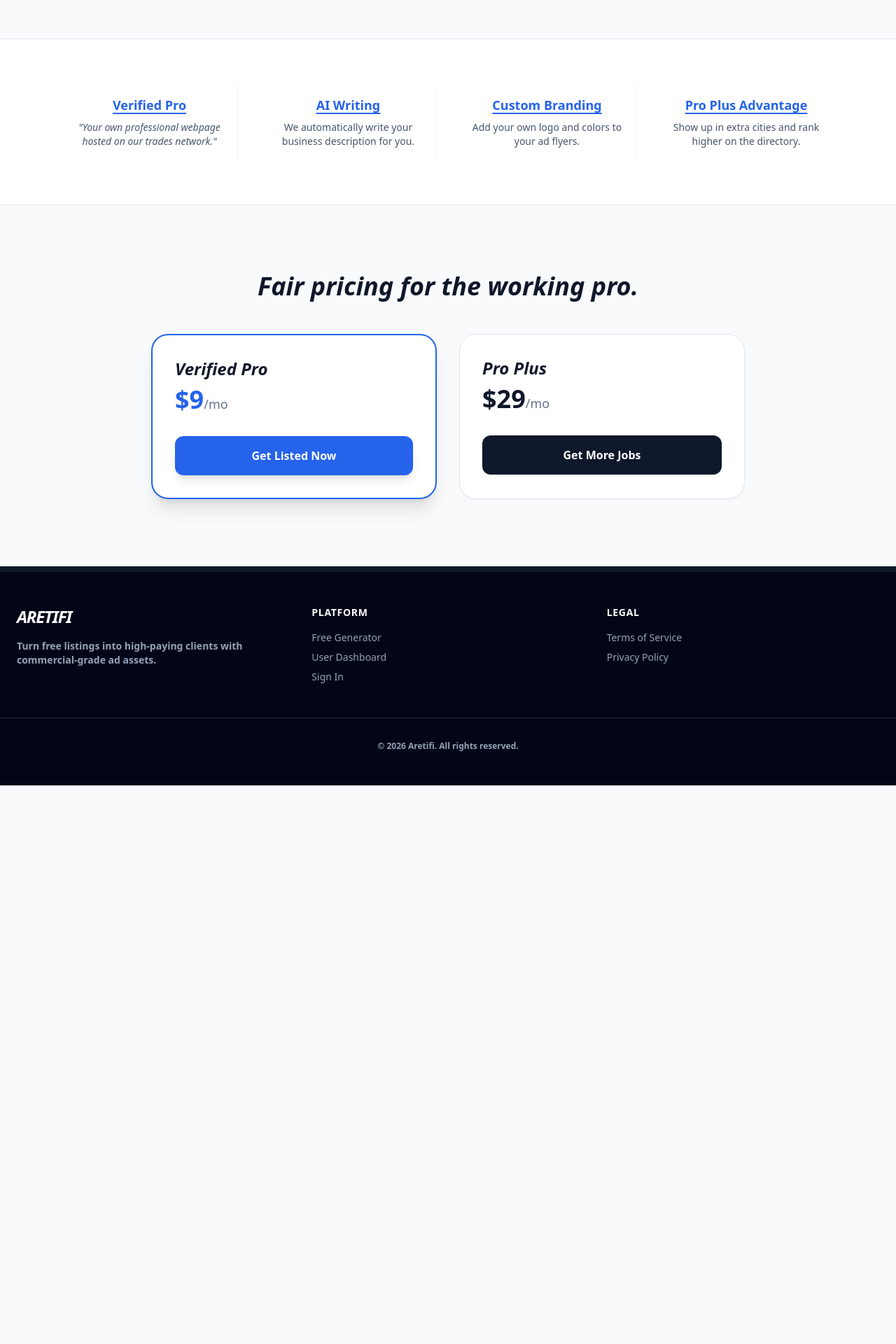
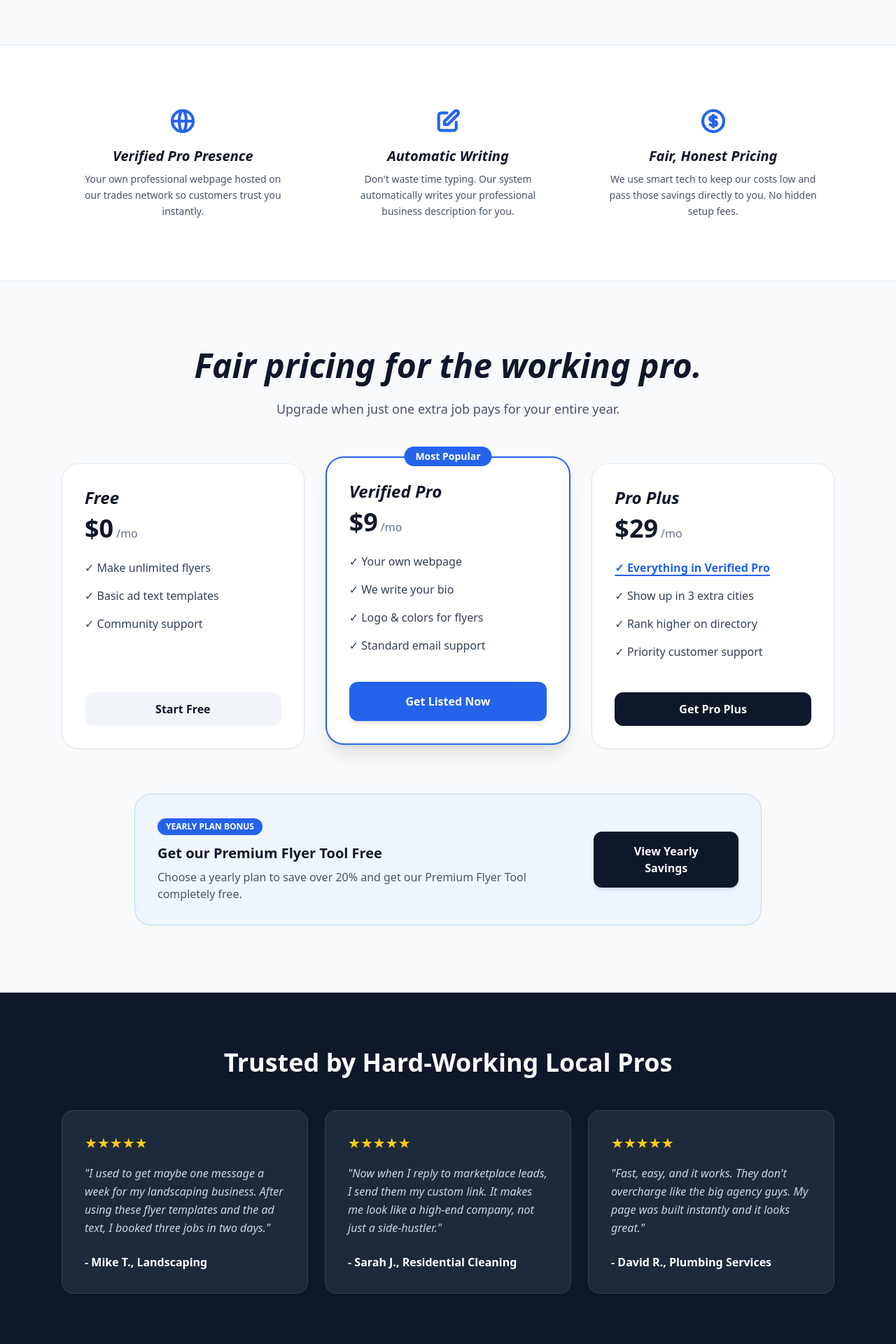
Before and after one commit to jakejmanley-collab/local-service-ads, a Next.js app: page / in a window 1280 px wide. Shown: the part 560-2480 px from the top of the page at 70% size. Before the commit the page ends 1682 px from the top, so only its background shows below. Built offline with nearby package versions, Linux system fonts and the light colour scheme.

Commit message:
Update page.tsx

```diff
--- a/app/page.tsx
+++ b/app/page.tsx
@@ -13,7 +13,7 @@ export default function Home() {
           Look like a premium business. <br className="hidden md:block" />
           <span className="text-blue-600">Get more jobs.</span>
         </h1>
-        <p className="text-xl text-slate-600 mb-10 max-w-2xl mx-auto font-medium">
+        <p className="text-xl text-slate-600 mb-10 max-w-2xl mx-auto font-medium leading-relaxed">
           Stop overpaying for websites. Answer a few questions and our system builds you a professional webpage on our trades network instantly.
         </p>
         <div className="flex flex-col sm:flex-row justify-center gap-4">
@@ -26,48 +26,133 @@ export default function Home() {
         </div>
       </section>
 
-      {/* Feature Grid - Mirrored from your Upgrade Page */}
+      {/* Stats & Icons Section */}
       <section className="bg-white py-16 border-y border-slate-200">
         <div className="max-w-6xl mx-auto px-6">
-          <div className="grid md:grid-cols-2 lg:grid-cols-4 gap-8 text-center">
-            <div className="p-4 border-r md:border-slate-100 last:border-0">
-              <div className="text-blue-600 font-bold text-lg mb-2 underline underline-offset-4 decoration-2">Verified Pro</div>
-              <p className="text-slate-600 text-sm italic">"Your own professional webpage hosted on our trades network."</p>
+          <div className="grid md:grid-cols-3 gap-8 text-center">
+            <div className="p-6">
+              <div className="flex items-center justify-center gap-2 text-blue-600 mb-4">
+                <svg className="w-10 h-10" fill="none" stroke="currentColor" viewBox="0 0 24 24" xmlns="http://www.w3.org/2000/svg">
+                  <path strokeLinecap="round" strokeLinejoin="round" strokeWidth={2.5} d="M21 12a9 9 0 01-9 9m9-9a9 9 0 00-9-9m9 9H3m9 9a9 9 0 01-9-9m9 9c1.657 0 3-4.03 3-9s-1.343-9-3-9m0 18c-1.657 0-3-4.03-3-9s1.343-9 3-9m-9 9a9 9 0 019-9"></path>
+                </svg>
+              </div>
+              <h3 className="text-xl font-bold mb-2 text-slate-900 italic">Verified Pro Presence</h3>
+              <p className="text-slate-600 text-sm leading-relaxed">Your own professional webpage hosted on our trades network so customers trust you instantly.</p>
             </div>
-            <div className="p-4 border-r md:border-slate-100 last:border-0">
-              <div className="text-blue-600 font-bold text-lg mb-2 underline underline-offset-4 decoration-2">AI Writing</div>
-              <p className="text-slate-600 text-sm">We automatically write your business description for you.</p>
+            <div className="p-6">
+              <div className="flex items-center justify-center gap-2 text-blue-600 mb-4">
+                <svg className="w-10 h-10" fill="none" stroke="currentColor" viewBox="0 0 24 24" xmlns="http://www.w3.org/2000/svg">
+                  <path strokeLinecap="round" strokeLinejoin="round" strokeWidth={2.5} d="M11 5H6a2 2 0 00-2 2v11a2 2 0 002 2h11a2 2 0 002-2v-5m-1.414-9.414a2 2 0 112.828 2.828L11.828 15H9v-2.828l8.586-8.586z"></path>
+                </svg>
+              </div>
+              <h3 className="text-xl font-bold mb-2 text-slate-900 italic">Automatic Writing</h3>
+              <p className="text-slate-600 text-sm leading-relaxed">Don't waste time typing. Our system automatically writes your professional business description for you.</p>
             </div>
-            <div className="p-4 border-r md:border-slate-100 last:border-0">
-              <div className="text-blue-600 font-bold text-lg mb-2 underline underline-offset-4 decoration-2">Custom Branding</div>
-              <p className="text-slate-600 text-sm">Add your own logo and colors to your ad flyers.</p>
-            </div>
-            <div className="p-4">
-              <div className="text-blue-600 font-bold text-lg mb-2 underline underline-offset-4 decoration-2">Pro Plus Advantage</div>
-              <p className="text-slate-600 text-sm">Show up in extra cities and rank higher on the directory.</p>
+            <div className="p-6">
+              <div className="flex items-center justify-center gap-2 text-blue-600 mb-4">
+                <svg className="w-10 h-10" fill="none" stroke="currentColor" viewBox="0 0 24 24" xmlns="http://www.w3.org/2000/svg">
+                  <path strokeLinecap="round" strokeLinejoin="round" strokeWidth={2.5} d="M12 8c-1.657 0-3 .895-3 2s1.343 2 3 2 3 .895 3 2-1.343 2-3 2m0-8c1.11 0 2.08.402 2.599 1M12 8V7m0 1v8m0 0v1m0-1c-1.11 0-2.08-.402-2.599-1M21 12a9 9 0 11-18 0 9 9 0 0118 0z"></path>
+                </svg>
+              </div>
+              <h3 className="text-xl font-bold mb-2 text-slate-900 italic">Fair, Honest Pricing</h3>
+              <p className="text-slate-600 text-sm leading-relaxed">We use smart tech to keep our costs low and pass those savings directly to you. No hidden setup fees.</p>
             </div>
           </div>
         </div>
       </section>
 
-      {/* Pricing Teaser */}
-      <section className="py-24 bg-slate-50">
-        <div className="max-w-4xl mx-auto px-6 text-center">
-          <h2 className="text-4xl font-bold mb-12 italic">Fair pricing for the working pro.</h2>
-          <div className="grid md:grid-cols-2 gap-8 text-left">
-            <div className="bg-white p-8 rounded-3xl border-2 border-blue-600 shadow-xl">
-              <h3 className="text-2xl font-bold italic">Verified Pro</h3>
-              <p className="text-4xl font-bold mt-2 text-blue-600">$9<span className="text-lg text-slate-500 font-normal">/mo</span></p>
-              <Link href="/upgrade-offer" className="mt-8 block w-full bg-blue-600 text-white py-4 rounded-xl text-center font-bold shadow-lg hover:bg-blue-700 transition">Get Listed Now</Link>
+      {/* Detailed Pricing Grid */}
+      <section id="pricing" className="py-24 bg-slate-50 text-center">
+        <div className="max-w-6xl mx-auto px-6">
+          <h2 className="text-4xl md:text-5xl font-bold mb-6 italic text-slate-900">Fair pricing for the working pro.</h2>
+          <p className="text-lg text-slate-600 mb-16 max-w-2xl mx-auto">Upgrade when just one extra job pays for your entire year.</p>
+
+          <div className="grid md:grid-cols-3 gap-8 text-left mb-16">
+            {/* Free */}
+            <div className="bg-white rounded-3xl p-8 border border-slate-200 shadow-sm flex flex-col">
+              <h3 className="text-2xl font-semibold mb-2 italic">Free</h3>
+              <div className="flex items-baseline gap-1 mb-6">
+                <span className="text-4xl font-bold text-slate-900">$0</span>
+                <span className="text-slate-500 font-medium">/mo</span>
+              </div>
+              <ul className="space-y-4 mb-10 flex-grow text-slate-700">
+                <li>✓ Make unlimited flyers</li>
+                <li>✓ Basic ad text templates</li>
+                <li>✓ Community support</li>
+              </ul>
+              <Link href="/preview" className="w-full py-3 rounded-xl font-bold text-center bg-slate-100 text-slate-900 hover:bg-slate-200 transition">Start Free</Link>
             </div>
-            <div className="bg-white p-8 rounded-3xl border border-slate-200 shadow-sm">
-              <h3 className="text-2xl font-bold italic">Pro Plus</h3>
-              <p className="text-4xl font-bold mt-2 text-slate-900">$29<span className="text-lg text-slate-500 font-normal">/mo</span></p>
-              <Link href="/upgrade-offer" className="mt-8 block w-full bg-slate-900 text-white py-4 rounded-xl text-center font-bold hover:bg-slate-800 transition">Get More Jobs</Link>
+
+            {/* Verified Pro */}
+            <div className="bg-white rounded-3xl p-8 ring-2 ring-blue-600 shadow-xl relative md:-translate-y-2 flex flex-col">
+              <span className="absolute -top-4 left-1/2 -translate-x-1/2 bg-blue-600 text-white px-4 py-1 text-sm font-semibold rounded-full">Most Popular</span>
+              <h3 className="text-2xl font-semibold mb-2 italic">Verified Pro</h3>
+              <div className="flex items-baseline gap-1 mb-6">
+                <span className="text-4xl font-bold text-slate-900">$9</span>
+                <span className="text-slate-500 font-medium">/mo</span>
+              </div>
+              <ul className="space-y-4 mb-10 flex-grow text-slate-700 font-medium">
+                <li>✓ Your own webpage</li>
+                <li>✓ We write your bio</li>
+                <li>✓ Logo & colors for flyers</li>
+                <li>✓ Standard email support</li>
+              </ul>
+              <Link href="/upgrade-offer" className="w-full py-4 rounded-xl font-bold text-center bg-blue-600 text-white hover:bg-blue-700 shadow-md transition">Get Listed Now</Link>
+            </div>
+
+            {/* Pro Plus */}
+            <div className="bg-white rounded-3xl p-8 border border-slate-200 shadow-sm flex flex-col">
+              <h3 className="text-2xl font-semibold mb-2 italic">Pro Plus</h3>
+              <div className="flex items-baseline gap-1 mb-6">
+                <span className="text-4xl font-bold text-slate-900">$29</span>
+                <span className="text-slate-500 font-medium">/mo</span>
+              </div>
+              <ul className="space-y-4 mb-10 flex-grow text-slate-700">
+                <li className="font-bold text-blue-600 underline underline-offset-4 decoration-2">✓ Everything in Verified Pro</li>
+                <li>✓ Show up in 3 extra cities</li>
+                <li>✓ Rank higher on directory</li>
+                <li>✓ Priority customer support</li>
+              </ul>
+              <Link href="/upgrade-offer" className="w-full py-3 rounded-xl font-bold text-center bg-slate-900 text-white hover:bg-slate-800 transition">Get Pro Plus</Link>
+            </div>
+          </div>
+
+          {/* Bonus Banner */}
+          <div className="bg-blue-50 border border-blue-200 rounded-3xl p-8 flex flex-col md:flex-row items-center justify-between gap-8 max-w-4xl mx-auto shadow-sm">
+            <div className="text-left">
+              <div className="bg-blue-600 text-white font-bold px-3 py-1 rounded-full text-xs inline-block mb-3 uppercase">Yearly Plan Bonus</div>
+              <h3 className="text-xl font-bold text-slate-900 mb-2">Get our Premium Flyer Tool Free</h3>
+              <p className="text-slate-600">Choose a yearly plan to save over 20% and get our Premium Flyer Tool completely free.</p>
+            </div>
+            <Link href="/upgrade-offer" className="bg-slate-900 text-white font-semibold py-4 px-8 rounded-xl hover:bg-slate-800 transition-colors shadow-md">View Yearly Savings</Link>
+          </div>
+        </div>
+      </section>
+
+      {/* Reviews Section */}
+      <section className="bg-slate-900 text-white py-20">
+        <div className="max-w-6xl mx-auto px-6">
+          <h2 className="text-3xl md:text-4xl font-bold text-center mb-12">Trusted by Hard-Working Local Pros</h2>
+          <div className="grid md:grid-cols-3 gap-6">
+            <div className="bg-slate-800 p-8 rounded-2xl border border-slate-700">
+              <div className="text-yellow-400 mb-4 text-xl">★★★★★</div>
+              <p className="text-slate-300 mb-6 font-medium leading-relaxed italic">"I used to get maybe one message a week for my landscaping business. After using these flyer templates and the ad text, I booked three jobs in two days."</p>
+              <div className="font-bold text-white">- Mike T., Landscaping</div>
+            </div>
+            <div className="bg-slate-800 p-8 rounded-2xl border border-slate-700">
+              <div className="text-yellow-400 mb-4 text-xl">★★★★★</div>
+              <p className="text-slate-300 mb-6 font-medium leading-relaxed italic">"Now when I reply to marketplace leads, I send them my custom link. It makes me look like a high-end company, not just a side-hustler."</p>
+              <div className="font-bold text-white">- Sarah J., Residential Cleaning</div>
+            </div>
+            <div className="bg-slate-800 p-8 rounded-2xl border border-slate-700">
+              <div className="text-yellow-400 mb-4 text-xl">★★★★★</div>
+              <p className="text-slate-300 mb-6 font-medium leading-relaxed italic">"Fast, easy, and it works. They don't overcharge like the big agency guys. My page was built instantly and it looks great."</p>
+              <div className="font-bold text-white">- David R., Plumbing Services</div>
             </div>
           </div>
         </div>
       </section>
+
     </main>
   );
 }
```
